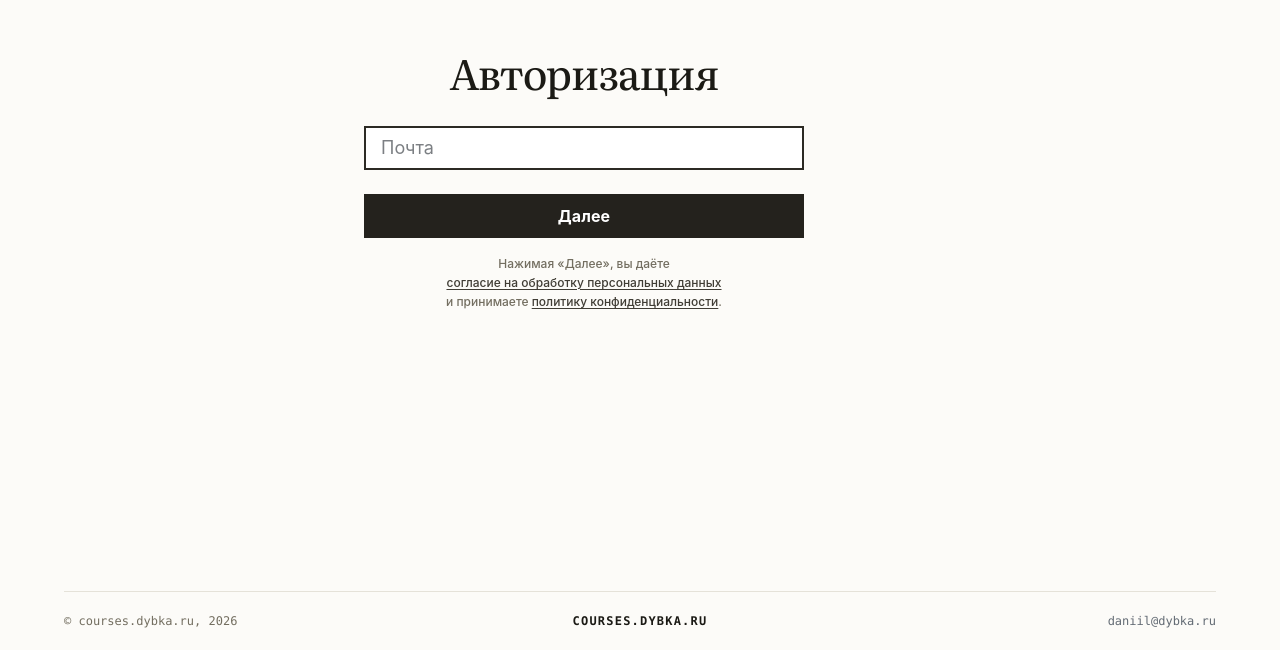
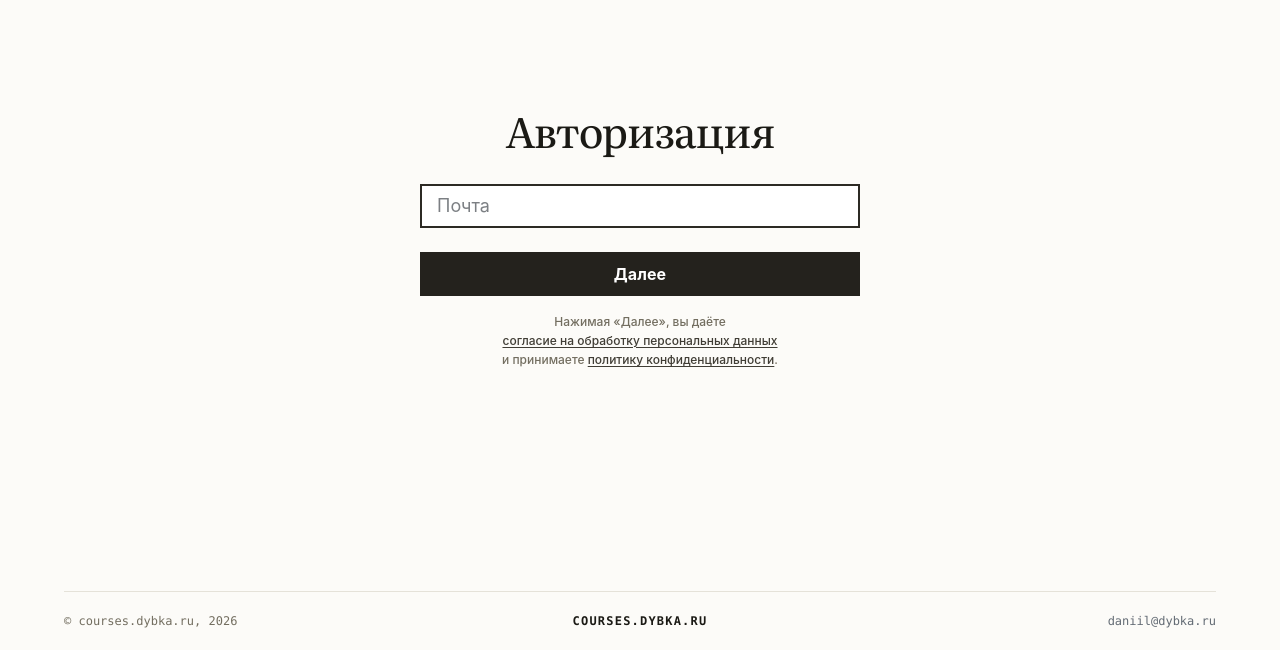
Before and after one commit to DanyaBooba/courses.dybka.ru, a React (Vite) app in the folder app/: page /login in a window 1280 px wide. Shown: the part 150-800 px from the top of the page. Built offline with nearby package versions, Linux system fonts and the light colour scheme; no server answers.

Commit message:
Добавляет экран авторизации

```diff
--- a/app/src/pages/CreateCourse/PageLogin.jsx
+++ b/app/src/pages/CreateCourse/PageLogin.jsx
@@ -165,7 +165,7 @@ export default function PageLogin() {
     return (
         <PageShell centered>
             <Container maxWidth="sm" sx={{ px: { xs: 2.5, sm: 3 }, py: { xs: 6, md: 8 }, overflow: 'hidden' }}>
-                <Box sx={{ maxWidth: 440 }}>
+                <Box sx={{ maxWidth: 440, mx: 'auto' }}>
                     <AnimatePresence mode="wait" custom={direction} initial={false}>
                         {step === 'email' ? (
                             <Box
@@ -178,6 +178,8 @@ export default function PageLogin() {
                                 exit="exit"
                                 onSubmit={submitEmail}
                                 noValidate
+                                // Блок центрируется по вертикали, поэтому отступ сверху вдвое больше сдвига: 116px → вниз на 58px
+                                sx={{ pt: '116px' }}
                             >
                                 <Title>Авторизация</Title>
 
```
